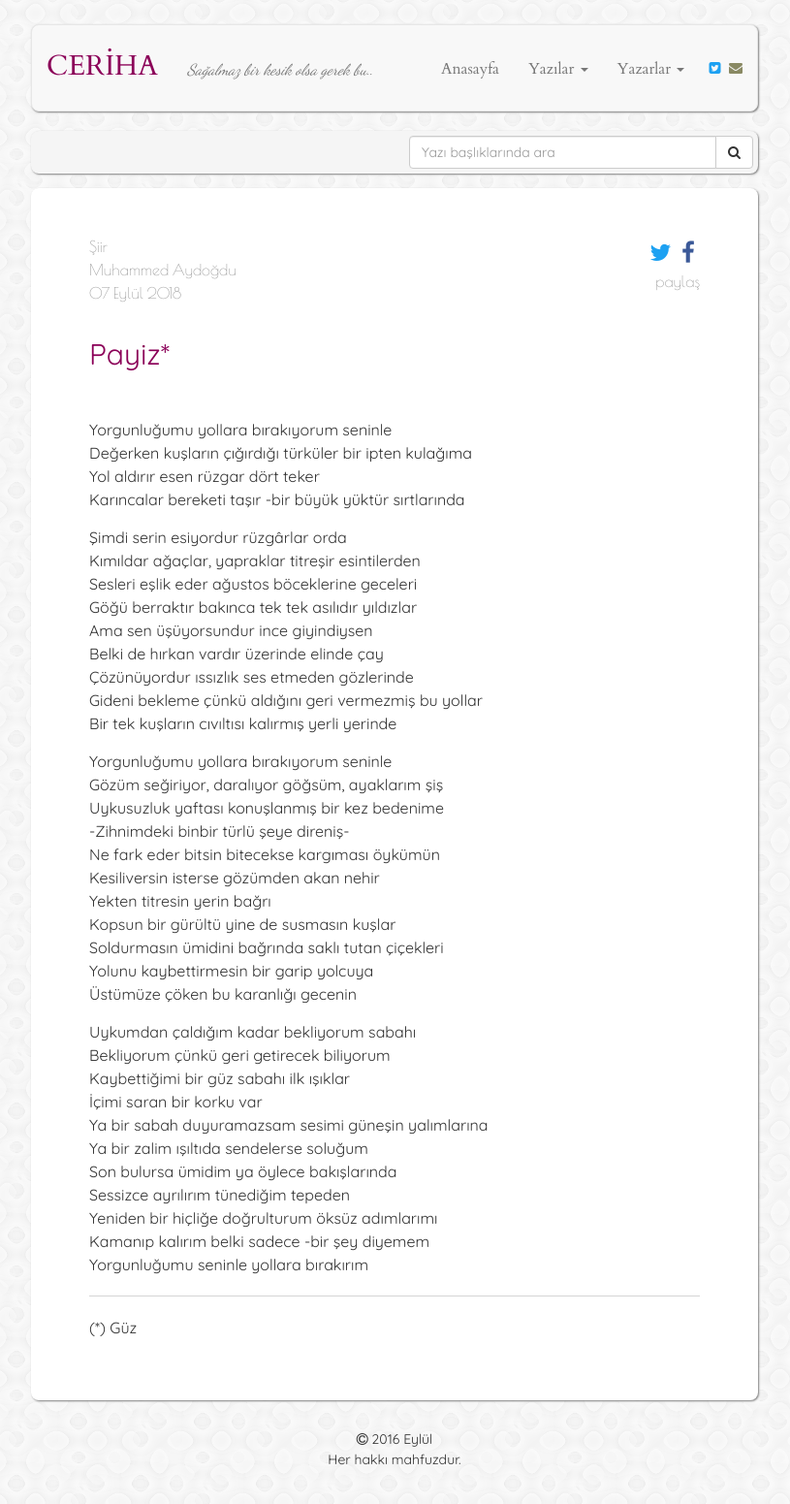
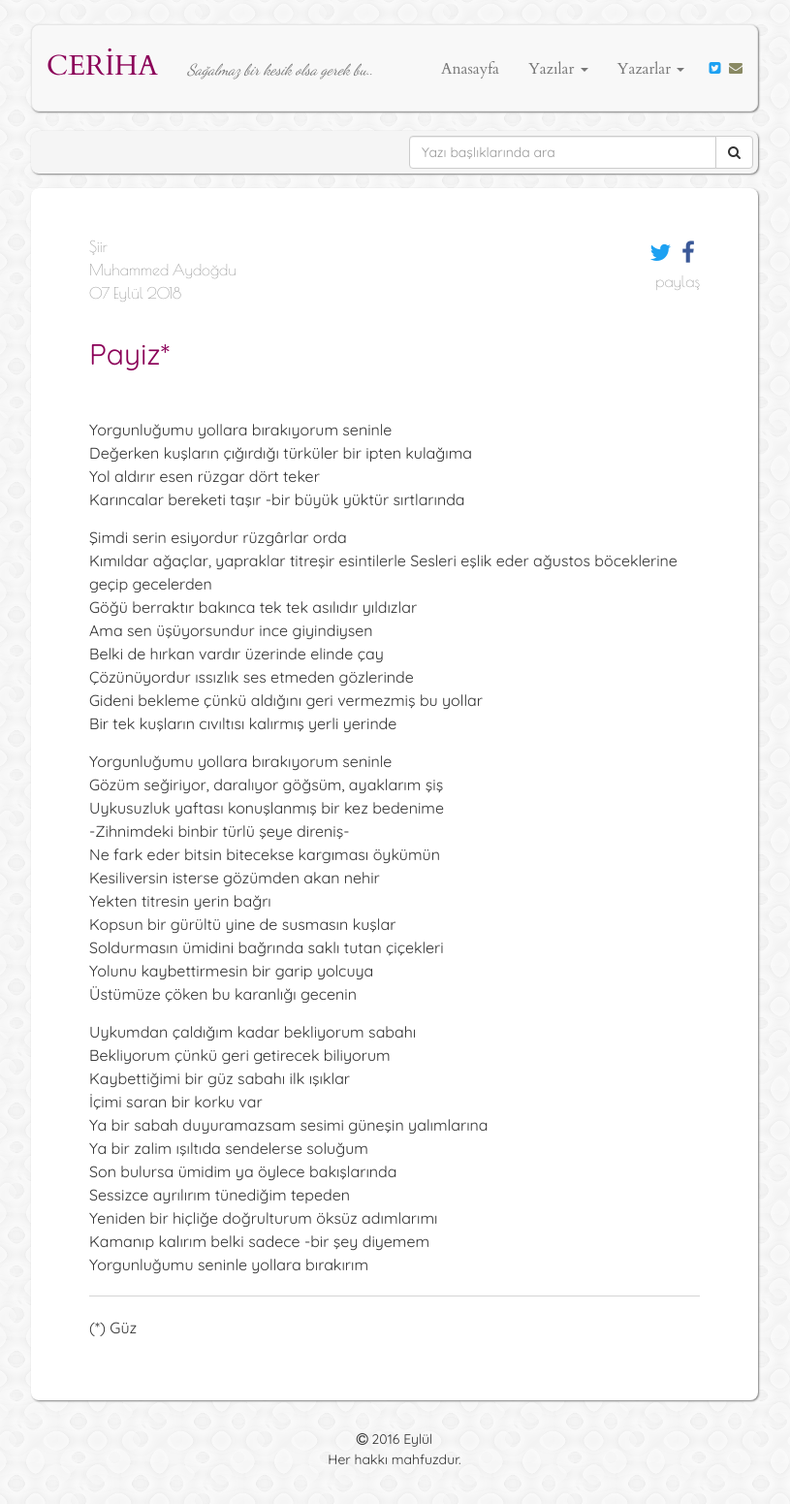
Before and after one commit to muhammedaydogdu/muhammedaydogdu.github.io, a Jekyll site: the page built from _posts/2018-09-07-payiz.md, in a window 1280 px wide. Shown: the whole page at 97% size, without its empty margins (233-1048 px from the left). Built offline with Jekyll 4.4.1, drawn with Linux system fonts in a browser that asks for light colours; some web fonts are replaced.

Commit message:
Update 2018-09-07-payiz.md

```diff
--- a/_posts/2018-09-07-payiz.md
+++ b/_posts/2018-09-07-payiz.md
@@ -15,8 +15,8 @@ Yol aldırır esen rüzgar dört teker
 Karıncalar bereketi taşır -bir büyük yüktür sırtlarında
 
 Şimdi serin esiyordur rüzgârlar orda
-Kımıldar ağaçlar, yapraklar titreşir esintilerden
-Sesleri eşlik eder ağustos böceklerine geceleri
+Kımıldar ağaçlar, yapraklar titreşir esintilerle
+Sesleri eşlik eder ağustos böceklerine geçip gecelerden
 Göğü berraktır bakınca tek tek asılıdır yıldızlar
 Ama sen üşüyorsundur ince giyindiysen
 Belki de hırkan vardır üzerinde elinde çay
```
